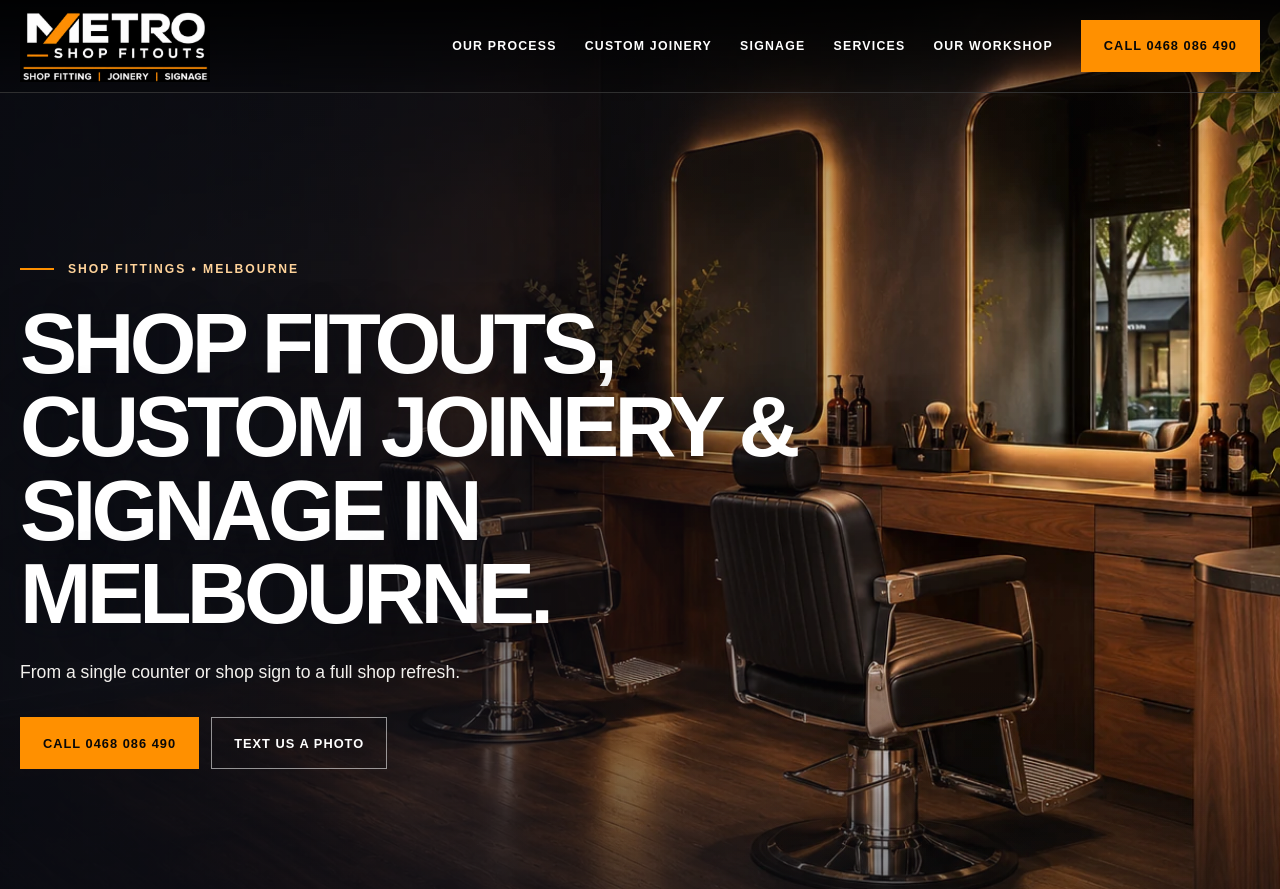
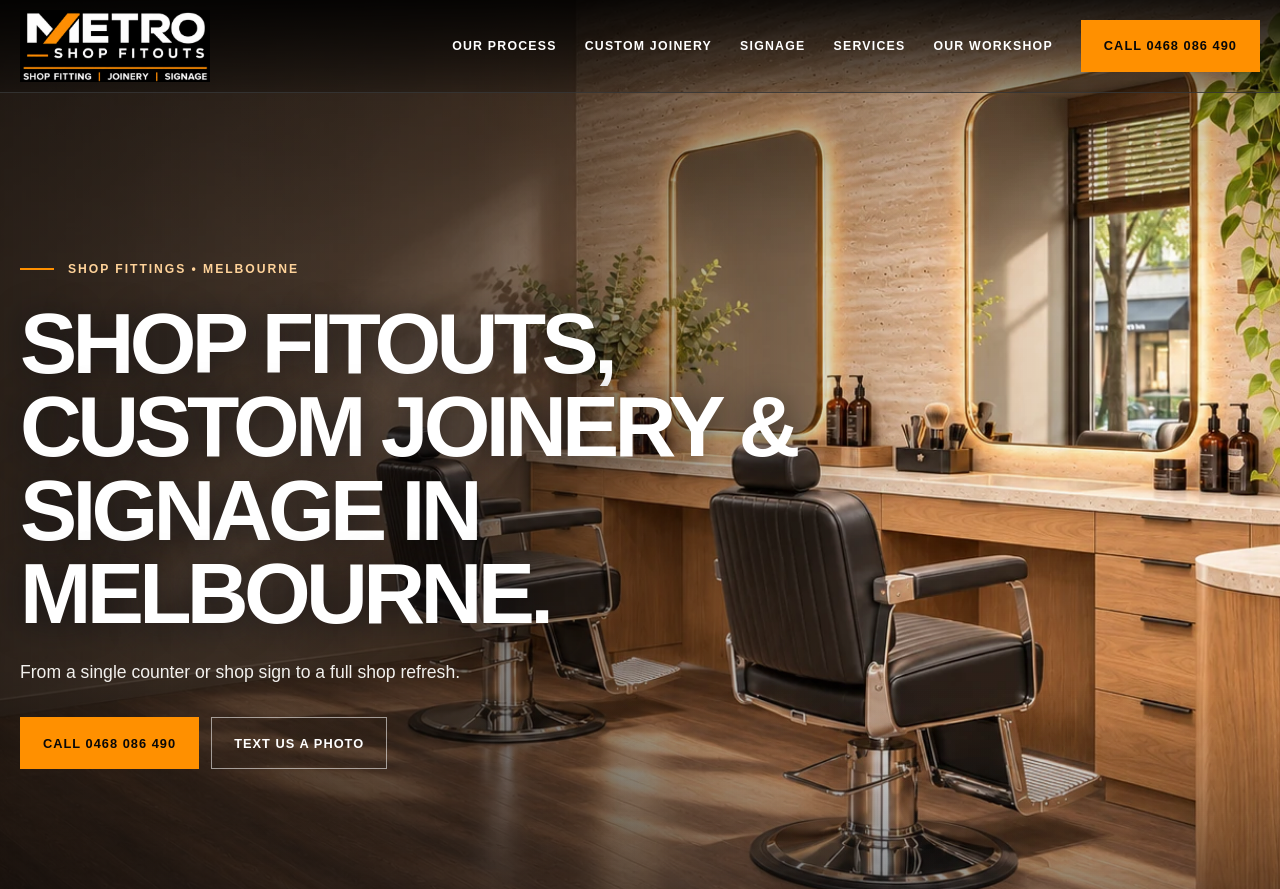
Before and after one commit to nuhrahman13-boop/eliteshopfitouts.com.au, a plain HTML site: page index.html in a window 1280 px wide. Shown: the top 889 px of the page. Drawn offline with Linux system fonts and the light colour scheme.

Commit message:
Brighten barbershop hero with pale stone

```diff
--- a/index.html
+++ b/index.html
@@ -27,7 +27,7 @@
     header:not(.scrolled){background:linear-gradient(180deg,rgba(0,0,0,.85),rgba(0,0,0,.22));border-color:rgba(255,255,255,.18)}
     .hero{isolation:isolate;min-height:100svh;align-items:center}
     .hero-photo{object-position:center 53%}
-    .hero:after{background:linear-gradient(90deg,rgba(8,10,18,.87),rgba(13,14,24,.57) 37%,rgba(13,14,24,.06) 75%,transparent),linear-gradient(0deg,rgba(5,8,12,.64),transparent 31%),linear-gradient(180deg,rgba(5,8,12,.31),transparent 26%)}
+    .hero:after{background:linear-gradient(90deg,rgba(12,9,7,.76),rgba(12,9,7,.55) 37%,rgba(12,9,7,.03) 72%,transparent),linear-gradient(0deg,rgba(5,8,12,.64),transparent 31%),linear-gradient(180deg,rgba(5,8,12,.31),transparent 26%)}
     .hero-content{padding:150px 0 110px}
     .hero-content .eyebrow{display:flex;align-items:center;gap:14px;margin-bottom:24px;color:#ffd39a}
     .hero-content .eyebrow:before{content:"";width:34px;height:2px;background:var(--accent)}
@@ -50,7 +50,7 @@
 <body>
   <header id="header"><nav class="wrap"><a href="#top" aria-label="Metro Shop Fitouts home"><img class="logo" src="metro-logo.png" alt="Metro Shop Fitouts"></a><div class="navlinks" id="navlinks"><a href="#process">Our Process</a><a href="#joinery">Custom Joinery</a><a href="#signage">Signage</a><a href="#services">Services</a><a href="#workshop">Our Workshop</a><a class="btn" href="tel:0468086490">Call 0468 086 490</a></div><button class="menu" id="menu" aria-expanded="false" aria-controls="navlinks">MENU</button></nav></header>
   <main id="top">
-    <section class="hero"><img class="hero-photo" src="metro-barbershop-concept.webp" alt="" fetchpriority="high" width="1672" height="941"><div class="wrap hero-content"><p class="eyebrow">Shop fittings • Melbourne</p><h1>Shop fitouts, custom joinery &amp; signage in Melbourne.</h1><p class="hero-copy">From a single counter or shop sign to a full shop refresh.</p><div class="actions"><a class="btn" href="tel:0468086490">Call 0468 086 490</a><a class="btn ghost" href="sms:+61468086490">Text us a photo</a></div></div><a class="hero-scroll" href="#services" aria-label="Scroll to services"></a><small class="hero-image-credit">Concept image</small></section>
+    <section class="hero"><img class="hero-photo" src="metro-stone-barbershop.webp" alt="" fetchpriority="high" width="1672" height="941"><div class="wrap hero-content"><p class="eyebrow">Shop fittings • Melbourne</p><h1>Shop fitouts, custom joinery &amp; signage in Melbourne.</h1><p class="hero-copy">From a single counter or shop sign to a full shop refresh.</p><div class="actions"><a class="btn" href="tel:0468086490">Call 0468 086 490</a><a class="btn ghost" href="sms:+61468086490">Text us a photo</a></div></div><a class="hero-scroll" href="#services" aria-label="Scroll to services"></a><small class="hero-image-credit">Concept image</small></section>
     <section class="services" id="services">
       <div class="wrap">
         <h2>What can we make for your shop?</h2>
```
Also changed, not shown: metro-barbershop-concept.webp (deleted), metro-stone-barbershop.webp (added).
